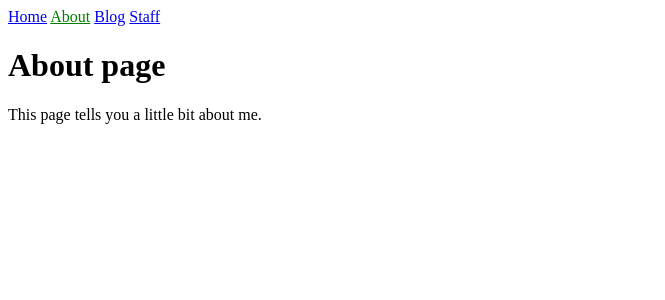
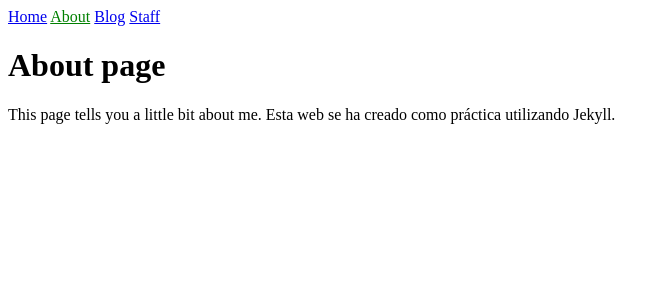
Before and after one commit to Bitsectriz/practica-jekyll, a Jekyll site: the page built from about.md, in a window 1280 px wide. Shown: the top 300 px of the page, without its empty margins (0-665 px from the left). Built offline with Jekyll 4.4.1, drawn with Linux system fonts in a browser that asks for light colours.

Commit message:
Completa el contenido de la página About

```diff
--- a/about.md
+++ b/about.md
@@ -5,3 +5,4 @@ title: About
 # About page
 
 This page tells you a little bit about me.
+Esta web se ha creado como práctica utilizando Jekyll.
```
